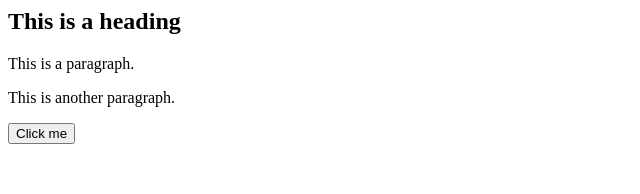
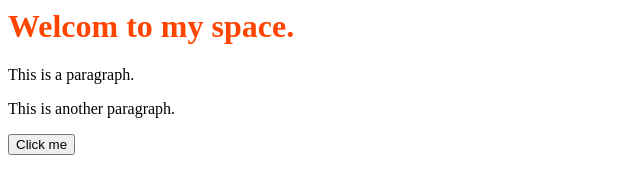
Before and after one commit to zyfstart/zyfstart.github.io, a plain HTML site: page index.html in a window 1280 px wide. Shown: the whole page, without its empty margins (0-640 px from the left). Drawn offline with nearby package versions, Linux system fonts and the light colour scheme.

Commit message:
Update index.html

```diff
--- a/index.html
+++ b/index.html
@@ -12,7 +12,7 @@ $("p").hide(1000);
 </head>
 
 <body>
-<h2>This is a heading</h2>
+<h1 style="color:orangered">Welcom to my space.</h1>
 <p>This is a paragraph.</p>
 <p>This is another paragraph.</p>
 <button type="button">Click me</button>
```
